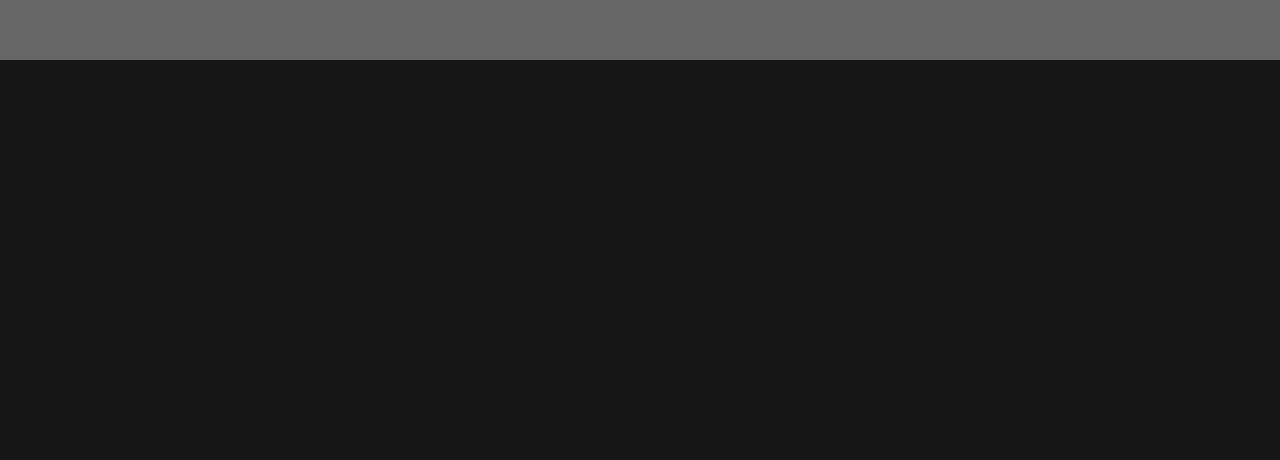
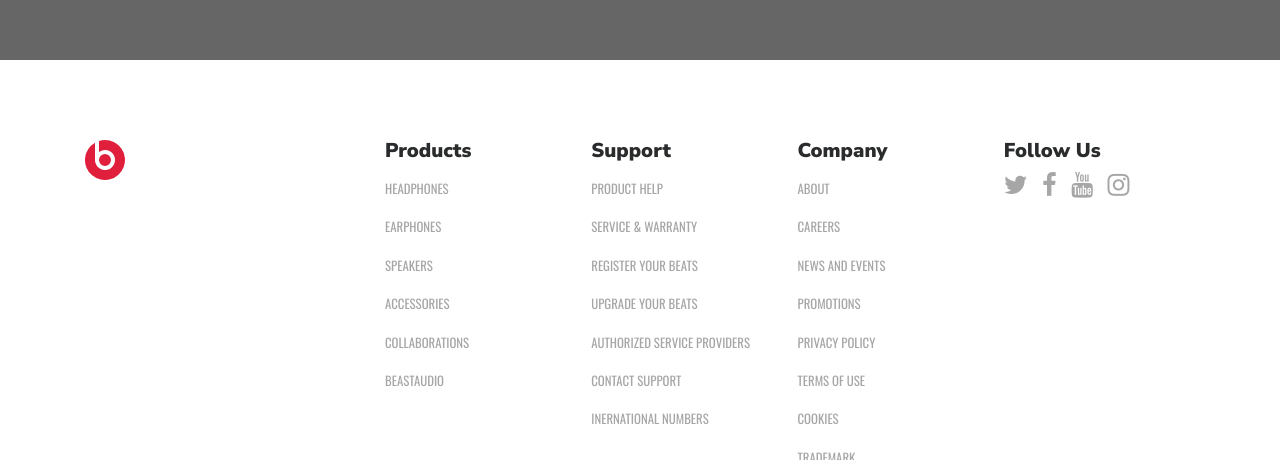
Before and after one commit to QueenaLu/BeatsByDre, a plain HTML site: page index.html in a window 1280 px wide. Shown: the part 2340-2800 px from the top of the page. Drawn offline with nearby package versions, Linux system fonts and the light colour scheme; a script that the page names is missing.

Commit message:
made footer

```diff
--- a/css/styles.css
+++ b/css/styles.css
@@ -12,7 +12,7 @@ Genernal styles
  * * * * * * * * * * * * * * * * * * * */
 
 
-h1, h2, h3{
+h1, h2, h3, h4{
      font-family: 'Nunito Sans', sans-serif;
 }
 h1{
@@ -27,8 +27,29 @@ h3{
     font-size: 36px;
     font-weight: 700;
 }
+h4{
+    font-size: 20px;
+    font-weight: 900;
+}
 p{
     font-family: sans-serif;
+}
+ul{
+    padding: 0;
+}
+li{
+    list-style: none;
+}
+a{
+    font-family: 'Oswald', sans-serif;
+    text-transform: uppercase;
+}
+
+.logo{
+    background-image: url("../beats-assets/img/logo.svg");
+    height: 40px;
+    width: 40px;
+    background-size: 40px;
 }
 .button{
     font-family: 'Oswald', sans-serif;
@@ -55,7 +76,6 @@ p{
 }
 
 
-
 /* * * * * * * * * * * * * * * * * * * * * * * * * * * *
 Genernal Header styles (both for desktop & mobile)
 * * * * * * * * * * * * * * * * * * * * * * * * * * * */
@@ -65,12 +85,7 @@ header{
     background-color: #161616;
     padding-top: 20px;
 }
-header .logo{
-    background-image: url("../beats-assets/img/logo.svg");
-    height: 40px;
-    width: 40px;
-    background-size: 40px;
-}
+
 
 
 /* desktop-nav */
@@ -78,7 +93,6 @@ header .logo{
 .desktop-nav ul{
     float: right;
     margin-top: 10px;
-    padding: 0;
     width: calc(100% - 60px);
     text-align: right;
 }
@@ -89,8 +103,6 @@ header .logo{
 .desktop-nav a,
 .desktop-nav a:visited {
     color: #ffffff;
-    font-family: 'Oswald', sans-serif;
-    text-transform: uppercase;
 }
 .desktop-nav a:hover,
 .desktop-nav a:focus,
@@ -225,7 +237,28 @@ Subscription-Container
     background-color: #666;
 }
 
+
+/* * * * * * * * * * * * * * * * * * * * * * * * * * * *
+Footer
+* * * * * * * * * * * * * * * * * * * * * * * * * * * */
+
 footer{
     height: 400px;
-    background-color: #161616;
+    background-color: #fff;
+    padding: 80px 0;
 }
+footer a {
+    color: #a7a6a6;
+    font-size: 0.8em;
+    line-height: 3;
+}
+footer a:hover{
+    color: #e01e3c;
+}
+.social-icons li{
+    display: inline-block;
+}
+.social-icons i{
+    font-size: 2em;
+    margin-right: 10px;
+}
--- a/index.html
+++ b/index.html
@@ -71,24 +71,74 @@
                 </div>
             </section>
 
-        <section class="product-lineup-container">
-
-        </section>
-
-        <section class="featured-product-container">
-
-        </section>
-
-        <section class="product-suppport-container">
-
-        </section>
-
-        <section class="subscription-container">
-
-        </section>
+        <section class="product-lineup-container"></section>
+        <section class="featured-product-container"></section>
+        <section class="product-suppport-container"></section>
+        <section class="subscription-container"></section>
 
 
-        <footer></footer>
+        <footer>
+            <div class="container">
+                <div class="row">
+                    <div class="col-12 col-md-3">
+                        <div class="logo"></div>
+                    </div>
+
+                    <div class="col-12 col-md-9">
+                        <div class="container">
+                            <div class="row">
+                                <div class="col-12 col-md-3">
+                                    <h4>Products</h4>
+                                    <ul>
+                                        <li><a href="#">Headphones</a></li>
+                                        <li><a href="#">Earphones</a></li>
+                                        <li><a href="#">Speakers</a></li>
+                                        <li><a href="#">Accessories</a></li>
+                                        <li><a href="#">Collaborations</a></li>
+                                        <li><a href="#">Beastaudio</a></li>
+                                    </ul>
+                                </div>
+                                <div class="col-12 col-md-3">
+                                    <h4>Support</h4>
+                                    <ul>
+                                        <li><a href="#">Product Help</a></li>
+                                        <li><a href="#">Service & Warranty</a></li>
+                                        <li><a href="#">Register Your Beats</a></li>
+                                        <li><a href="#">Upgrade Your Beats</a></li>
+                                        <li><a href="#">Authorized Service Providers</a></li>
+                                        <li><a href="#">Contact Support</a></li>
+                                        <li><a href="#">Inernational Numbers</a></li>
+                                    </ul>
+                                </div>
+                                <div class="col-12 col-md-3">
+                                    <h4>Company</h4>
+                                    <ul>
+                                        <li><a href="#">About</a></li>
+                                        <li><a href="#">Careers</a></li>
+                                        <li><a href="#">News and Events</a></li>
+                                        <li><a href="#">Promotions</a></li>
+                                        <li><a href="#">Privacy Policy</a></li>
+                                        <li><a href="#">Terms of Use</a></li>
+                                        <li><a href="#">Cookies</a></li>
+                                        <li><a href="#">Trademark</a></li>
+                                    </ul>
+                                </div>
+                                <div class="col-12 col-md-3">
+                                    <h4>Follow Us</h4>
+                                    <ul class="social-icons">
+                                        <li><a href="#"><i class="fa fa-twitter" aria-hidden="true"></i></a></li>
+                                        <li><a href="#"><i class="fa fa-facebook" aria-hidden="true"></i></a></li>
+                                        <li><a href="#"><i class="fa fa-youtube" aria-hidden="true"></i></a></li>
+                                        <li><a href="#"><i class="fa fa-instagram" aria-hidden="true"></i></a></li>
+                                    </ul>
+                                </div>
+                            </div>
+                        </div>
+                    </div>
+                </div>
+            </div>
+
+        </footer>
 
 
         <!-- jQuery first, then Tether, then Bootstrap JS. -->
```
